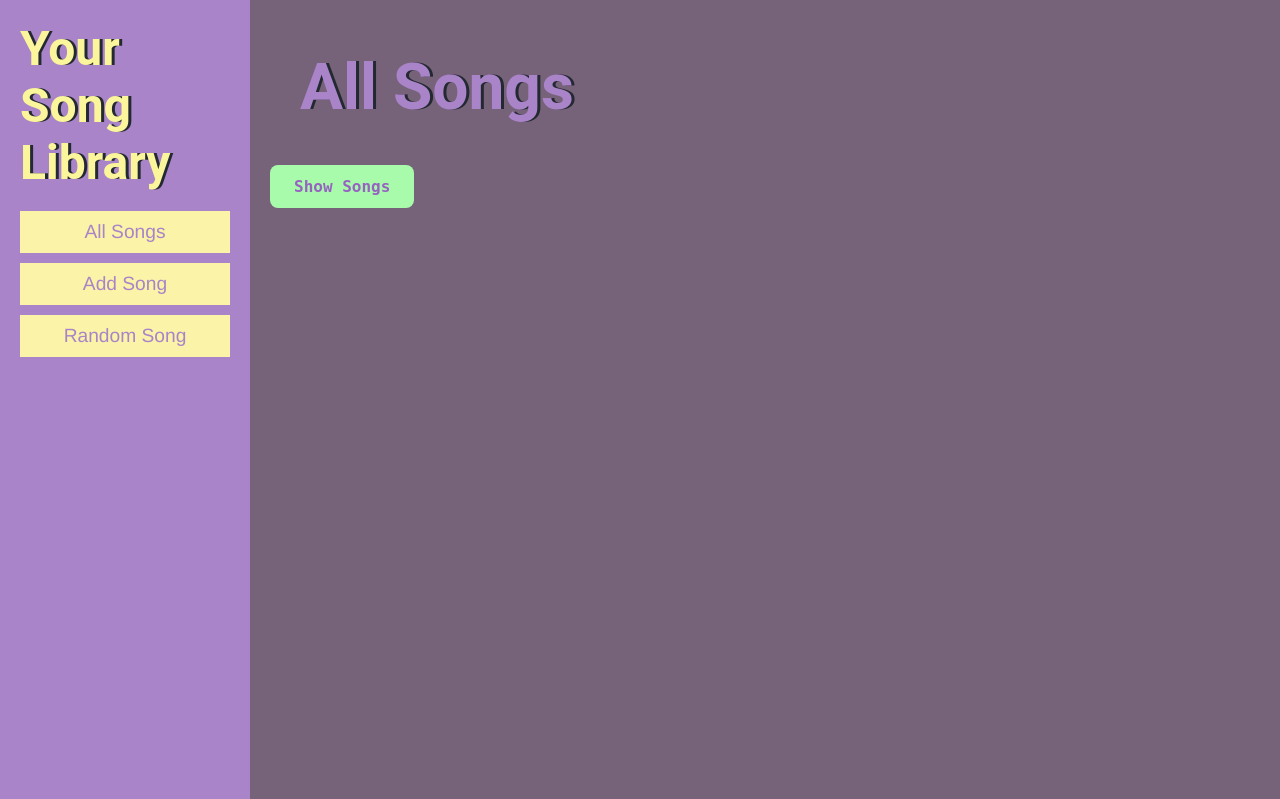
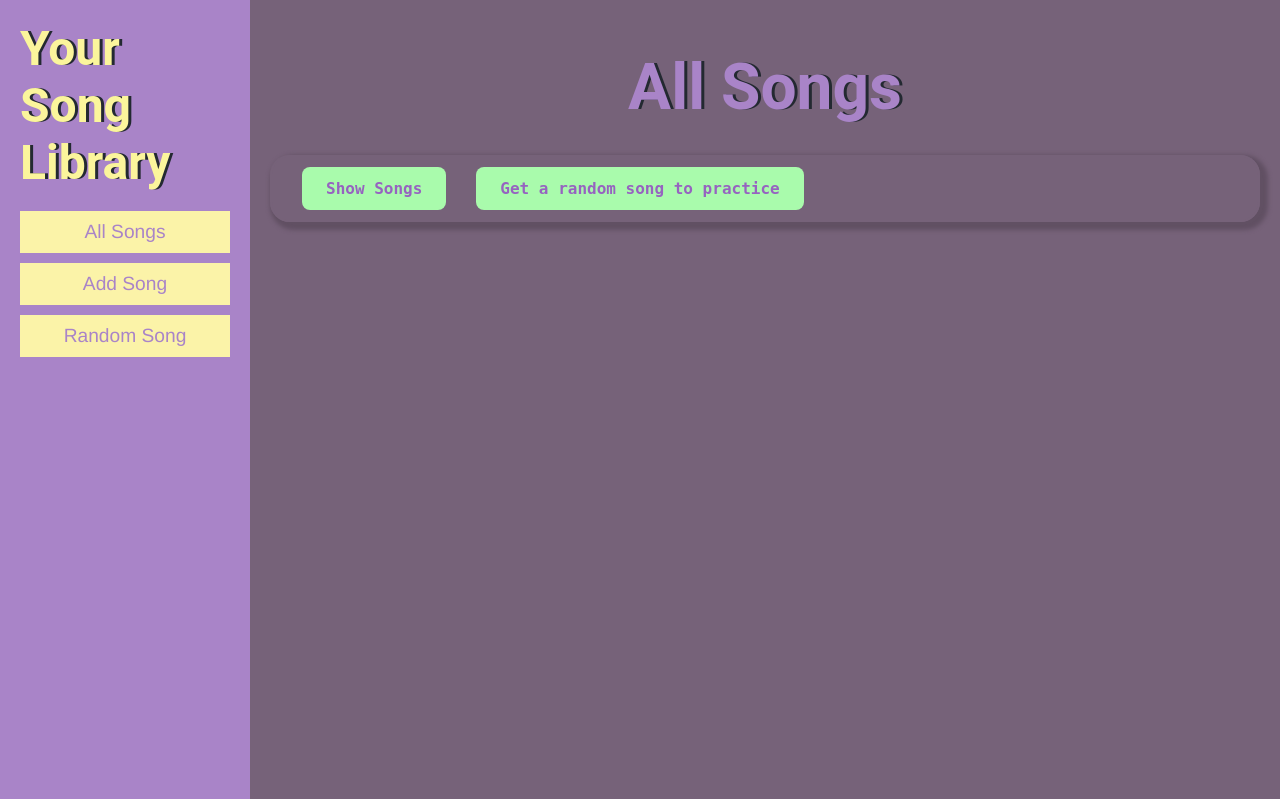
Before and after one commit to runaranjo/guitar-song-app, a Node server app: page /home in a window 1280 px wide. Shown: the top 799 px of the page. Run offline with Node 20, Linux system fonts and the light colour scheme; data that the repository does not hold is empty; some web fonts are replaced.

Commit message:
Added functionality for getting a random song out of the list

```diff
--- a/public/styles/styles.css
+++ b/public/styles/styles.css
@@ -98,7 +98,9 @@ form {
 /* Container holding Sidebar + Main */
 .container {
   display: flex;
-  height: 100vh;
+  min-height: 100vh;
+  flex-direction: row;
+  overflow: hidden;
 }
 
 /* Sidebar */
@@ -181,6 +183,23 @@ color: rgb(169, 132, 200);
   margin-top: 20px;
 }
 
+.songs-title{
+    text-align: center;
+}
+
+.container-song-buttons{
+    border: 2px solid rgb(118, 98, 121);
+    border-radius: 20px;
+    display: flex;
+    flex-direction: row;
+    gap: 30px;
+    padding: 30px;
+    padding-top: 0;
+    padding-bottom: 0;
+    box-shadow:  4px 4px 4px 4px rgb(97, 80, 99);
+}
+
+
 /* Song Card */
 .song-card {
   opacity: 0;
@@ -191,7 +210,6 @@ color: rgb(169, 132, 200);
   border-radius: 8px;
   box-shadow: 2px 2px 10px rgba(0, 0, 0, 0.1);
   text-align: center;
-
 
 }
 
--- a/routes/songs.js
+++ b/routes/songs.js
@@ -9,14 +9,14 @@ router.get('/', (req, res) => {
     res.render('index.ejs')
 })
 
-router.get('/home', (req, res) => {
-    const song_list = [
-        { title: "Bohemian Rhapsody", artist: "Queen", year: 1975 },
-        { title: "Billie Jean", artist: "Michael Jackson", year: 1982 },
-        { title: "Shape of You", artist: "Ed Sheeran", year: 2017 },
-        { title: "Smells Like Teen Spirit", artist: "Nirvana", year: 1991 }
-      ];
-
+router.get('/home', async (req, res) => {
+      let song_list = [];
+      const song_data = await getSongs();
+    //   console.log(song_data)
+      song_data.rows.forEach(element => {
+          song_list.push({song_title: element.song_name, artist_name: element.artist_name})
+      });
+    // console.log(song_list)
     res.render('home.ejs', {song_data: song_list})
 })
 
@@ -47,9 +47,15 @@ router.post('/addsong', async (req, res) => {
     }
 })
 
-
-
-
+async function getSongs() {
+    try {
+       const result = await db.query('SELECT * FROM songs')
+       return result
+    } catch (error) {
+        console.error('This is an error happening:', error)
+        return error
+    }
+}
 
 
 
--- a/views/home.ejs
+++ b/views/home.ejs
@@ -8,8 +8,11 @@
     <%- include('partials/navbar.ejs')%>
         <!-- Main Content -->
         <main class="content">
-            <h1>All Songs</h1>
+            <h1 class="songs-title">All Songs</h1>
+            <div class="container-song-buttons">
             <button type="button" class="show-songs-btn">Show Songs</button>
+            <button id="random-song-btn" class="show-songs-btn">Get a random song to practice</button>
+            </div>
 
 
 
@@ -36,26 +39,54 @@
 <script>
     const song_grid = document.querySelector('.song-grid');
     const show_button = document.querySelector('.show-songs-btn')
+    const rand_song_btn = document.getElementById('random-song-btn')
+    // console.log(rand_song_btn)
     // const song_card = document.querySelector('.song-card');
     const song_list = JSON.parse('<%- JSON.stringify(song_data) %>');
-    console.log(song_list)
+    // console.log(song_list)
 
-    show_button.addEventListener('click', () => {
-        song_list.forEach(element => {
+show_button.addEventListener('click', () => {
+    song_grid.innerHTML = '';
+    song_list.forEach(element => {
         const newSongCard = document.createElement('div')
         newSongCard.classList.add('song-card')
         newSongCard.innerHTML = `
-                    <h3>${element.title}</h3>
-                    <p>${element.artist}</p>
+                    <h3>${element.song_title}</h3>
+                    <p>${element.artist_name}</p>
                     <button>Edit</button>
                     <button>Delete</button>`
         song_grid.appendChild(newSongCard)
-
+        // time to delay the song card from appearing
         setTimeout(() => newSongCard.classList.add('show'), 125)
-
     });
+});
 
 
-    })
+rand_song_btn.addEventListener('click', () => {
+    song_grid.innerHTML = '';
+    const rand_song = getRandomSong();
+    const newSongCard = document.createElement('div')
+    newSongCard.classList.add('song-card')
+    newSongCard.innerHTML = `
+                <h3>${rand_song.song_title}</h3>
+                <p>${rand_song.artist_name}</p>
+                <button>Edit</button>
+                <button>Delete</button>`
+    song_grid.appendChild(newSongCard)
+        // time to delay the song card from appearing
+    setTimeout(() => newSongCard.classList.add('show'), 125)
+    console.log(rand_song)
+});
+
+
+
+function getRandomSong(){
+    const rand_song_idx = Math.floor((Math.random() * song_list.length))
+    random_song = song_list[rand_song_idx]
+    return random_song
+
+}
+
+
 
 </script>
--- a/views/partials/footer.ejs
+++ b/views/partials/footer.ejs
@@ -1,7 +1,7 @@
 
 
 
-<footer>
+<footer class="footer">
   <p>Copyright © <%= new Date().getFullYear() %>
   </p>
 </footer>
```
